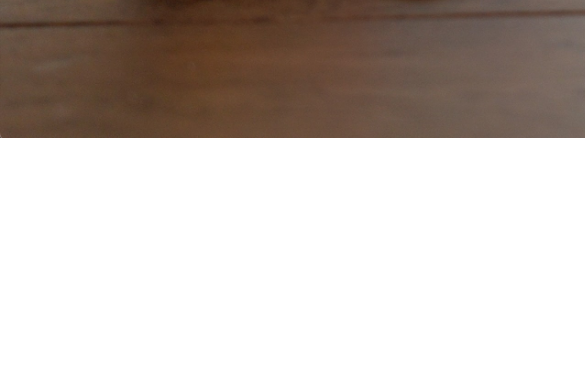
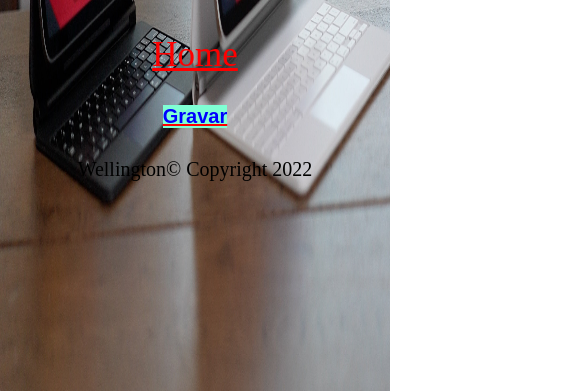
Before and after one commit to WellingtondeSouzaSaturnino/AnimalHospital, a plain HTML site: page assets/indexCadastro.html in a window 390 px wide. Shown: the part 719-1110 px from the top of the page, 585 px wide, since content can reach past the window. Before the commit the page ends 857 px from the top, so only its background shows below. Drawn offline with Linux system fonts and the light colour scheme.

Commit message:
implantando responsividade

```diff
--- a/assets/indexCadastro.html
+++ b/assets/indexCadastro.html
@@ -37,9 +37,14 @@
 
         </form1>
     </div>
-    <div style="margin-left: 585px; margin-Top:30px; ">
+    <div style=" text-align: center; margin-Top:30px; ">
         <!-- Lembrar de colocar um onclick para que ao gravar vá para o formulario do Pet -->
         <button type="button" class="btn btn"><a href="../Pet/indexPet.html"><h2>Gravar</h2></a></button>
     </div>
 </body>
+<footer>
+    <div class="container">
+        <p>Wellington&copy; Copyright 2022
+    </div>
+</footer>
 </html>
--- a/styles/style.css
+++ b/styles/style.css
@@ -14,8 +14,8 @@ body{
 
 }
 h1{
+    display: group;
     color: red;
-    display: group;
     align-items: center;
     text-align: center;
     font-size: 50px;
@@ -35,3 +35,21 @@ a {
     font-weight: bold;
 
 }
+div.container{
+    font-size:20px;
+    margin-top:150px;
+}
+@media(max-width:700px){
+    div{
+        flex-direction: column;
+    }
+    form{
+        flex-direction: column;
+    }
+    body{
+        background-size: 100% 100%;
+       height: 760px;
+       margin-top:200px;
+    }
+
+}
--- a/styles/styleBusca.css
+++ b/styles/styleBusca.css
@@ -5,10 +5,10 @@
 body{
     display: table;
     width: 100%;
-    height: 100%;
+    padding: 100px 0;
     background-image: url("../img/busca.jpg");
     background-repeat: no-repeat;
-    background-size:cover;
+    background-size: 100%;
 
 }
 input[type="text"]{
@@ -21,6 +21,7 @@ input[type="text"]{
     border-radius:20px;
 }
 form{
+    display: group;
     text-align: center;
     margin-top:250px;
     margin-bottom:20px;
@@ -70,3 +71,29 @@ h2{
 
 
 }
+div.container{
+    font-size:20px;
+    margin-top:30px;
+    text-align: center;
+}
+@media(max-width:700px){
+
+    div{
+        flex-direction: column;
+    }
+    div.botao{
+        flex-direction: column;
+    }
+    div.inicio{
+        flex-direction: column;
+    }
+    div.bt{
+        flex-direction: column;
+    }
+    body {
+       background-size: 100% 100%;
+       height: 760px;
+    }
+
+
+}
--- a/styles/styleConsultas.css
+++ b/styles/styleConsultas.css
@@ -5,11 +5,11 @@
 body{
     display: table;
     width: 100%;
-    height: 100%;
+    height: 590px;
     padding: 100px 0;
     background-image: url("/img/consulta.jpg");
     background-repeat: no-repeat;
-    background-size: 100%;
+    background-size: 100% 100%;
 }
 form{
     display: flex;
@@ -35,3 +35,30 @@ a{
     font-size:30px;
     font-family: 'Franklin Gothic Medium', 'Arial Narrow', Arial, sans-serif;
 }
+div.container{
+    font-size:20px;
+    margin-top:350px;
+    text-align: center;
+}
+@media(max-width:700px){
+    form{
+        flex-direction: column;
+        text-align: center;
+        margin-left: 10px;
+    }
+    input{
+        flex-direction: column;
+
+    }
+    div.link{
+        flex-direction: column;
+        text-align: center;
+    }
+    div.container{
+        flex-direction: column;
+    }
+    body{
+        background-size: 100% 100%;
+        height: 860px;
+    }
+}
--- a/styles/stylePet.css
+++ b/styles/stylePet.css
@@ -3,14 +3,14 @@
     padding: 0;
 }
 body {
-    /* background-color:rgb(196, 70, 189); */
+
     display: table;
     width: 100%;
     height: 100%;
     padding: 100px 0;
     background-image: url("../img/pet.jpg");
     background-repeat: no-repeat;
-    background-size: cover;
+    background-size: 100% 100%;
     margin-top: -60px;
 }
 h1{
@@ -19,6 +19,7 @@ h1{
     font-size:40px;
 }
 form{
+
     text-align: center;
     margin-top: 20px;
     font-size: 30px;
@@ -33,15 +34,14 @@ input[type="text"]{
 div.botao{
     text-align: center;
     margin-top: 30px;
-    margin-right: 700px;
-
+    /* margin-right: 700px;  */
 
 
 }
 div.link{
     font-size: 30px;
-    margin-left: 1100px;
-    margin-top: -50px;
+    text-align: center;
+    margin-top:30px;
 
 }
 a{
@@ -50,14 +50,34 @@ a{
 }
 h2{
     font-size:30px;
-    background-color: blue;
     color:black;
-    border:none;
-    border-radius: 9px;
+    background-color: green;
+
 }
-button{
-   border: none;
+div.container{
+    font-size:20px;
+    margin-top:30px;
+    text-align: center;
+}
 
 
+@media(max-width:700px){
+    form{
+        flex-direction: column;
+    }
+    botao{
+        flex-direction: column;
+    }
+    link{
+        flex-direction: column;
+    }
+    h1{
+        flex-direction: column;
+    }
+    body{
+        background-size: 100% 100%;
+        height: 860px;
+        margin-top:100px;
+    }
 
 }
--- a/styles/styleRelatorio.css
+++ b/styles/styleRelatorio.css
@@ -25,6 +25,7 @@ h1{
     text-decoration: underline;
     margin-top:55px;
     color: black;
+    font-family: 'Franklin Gothic Medium', 'Arial Narrow', Arial, sans-serif;
 }
 div{
     text-align: center;
@@ -55,3 +56,42 @@ a{
     color: aqua;
 
 }
+div.container{
+    font-size:20px;
+    margin-top:150px;
+    text-align: center;
+    font-family: Arial, Helvetica, sans-serif;
+    color:yellow;
+}
+@media(max-width:700px){
+    body{
+        background-size: 100% 100%;
+        height: 760px;
+
+    }
+    form{
+        flex-direction: column;
+    }
+    h1{
+        flex-direction: column;
+        margin-bottom:100px;
+    }
+    div{
+        flex-direction: column;
+    }
+    div.botao{
+        flex-direction: column;
+        margin-bottom:10px;
+    }
+    div.link{
+        flex-direction: column;
+        margin-top: 50px;
+    }
+    input{
+        flex-direction: column;
+        margin-bottom: 30px;
+    }
+    div.container{
+        margin-top:30px;
+    }
+}
--- a/styles/stylesCadastro.css
+++ b/styles/stylesCadastro.css
@@ -9,28 +9,32 @@ body{
     padding: 100px 0;
     background-image: url("../img/cadastro.jpg");
     background-repeat: no-repeat;
-    background-size: cover;
+    background-size: 100% 100%;
+
 
 }
 h1{
-
-    margin-bottom: 50px;
+    display:group;
+    margin-top:-40px;
+    margin-bottom: 30px;
     text-decoration: underline;
     font-size:40px;
-    margin-left: 550px;
+    text-align: center;
 
 }
 form{
+    display:group;
     color:blanchedalmond;
     margin-bottom:50px;
     font-size: 20px;
-    margin-left: 550px;
+    text-align: center;
+    align-items: center;
     font-family: 'Times New Roman', Times, serif;
 }
 div.form1{
-
+    display:group;
     font-size:35px;
-    margin-left: 580px;
+    text-align: center;
 
 
 }
@@ -65,7 +69,33 @@ h2{
 button{
     border: none;
     border-radius: 10px;
+
 }
 a{
     color: red;
 }
+div.container{
+    font-size:20px;
+    margin-top:30px;
+    text-align: center;
+}
+
+@media(max-width:700px){
+    form{
+        flex-direction: column;
+    }
+    div.form1{
+        flex-direction: column;
+    }
+    div{
+        flex-direction: column;
+    }
+    body{
+        background-size: 100% 100%;
+        height: 760px;
+        margin-top:150px;
+    }
+
+
+
+}
--- a/styles/stylesExames.css
+++ b/styles/stylesExames.css
@@ -38,3 +38,36 @@ a{
     text-decoration: none;
     font-family: 'Franklin Gothic Medium', 'Arial Narrow', Arial, sans-serif;
 }
+div.container{
+    font-size:20px;
+    margin-top:550px;
+    text-align: end;
+    margin-right: 20px;
+}
+@media(max-width:700px){
+    body{
+        background-size: 100% 100%;
+        margin-bottom:200px;
+        margin-left: 50px;
+
+    }
+    form{
+        flex-direction: column;
+    }
+    input{
+        flex-direction: column;
+        width:250px;
+        margin-left: -30px;
+    }
+    div.link{
+        flex-direction: column;
+        margin-top: 400px;
+        margin-left: -30px;
+
+    }
+    div.container{
+        margin-top: -50px;
+        margin-right: 70px;
+    }
+
+}
```
Also changed, not shown: assets/indexBusca.html (+5 -22 lines), assets/indexConsulta.html (+5 -0 lines), assets/indexExame.html (+5 -3 lines), assets/indexPet.html (+6 -1 lines), assets/indexRelatorio.html (+5 -0 lines), index.html (+5 -0 lines).
